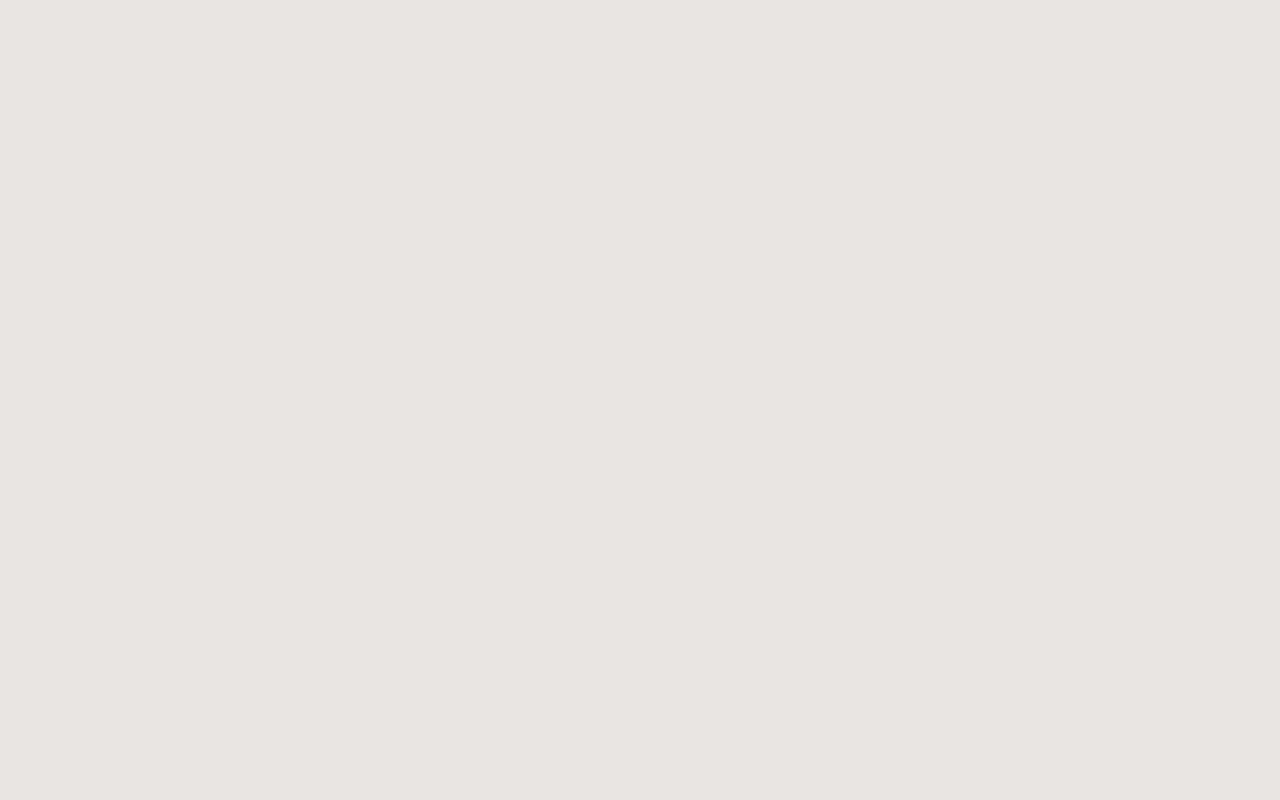
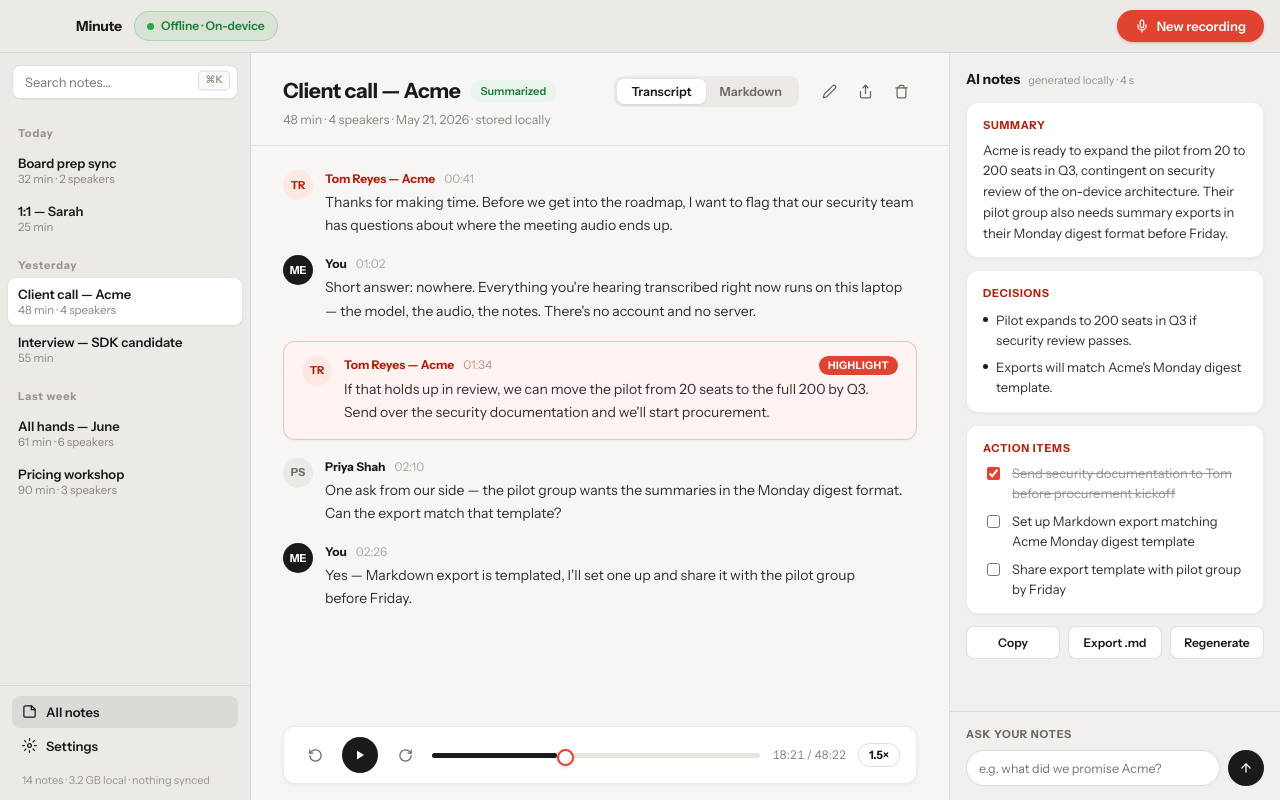
Before and after one commit to mraza007/minute, a React (Vite) app: page / in a window 1280 px wide. Built offline with nearby package versions, Linux system fonts and the light colour scheme.

Commit message:
feat: assemble app shell views

```diff
--- a/src/App.tsx
+++ b/src/App.tsx
@@ -1,3 +1,22 @@
+import { useAppState } from './state/useAppState'
+import { demoNotes } from './data/demo'
+import { TitleBar } from './components/TitleBar'
+import { Sidebar } from './components/Sidebar'
+import { NoteView } from './components/NoteView'
+import { RecordingView } from './components/RecordingView'
+import { SettingsView } from './components/SettingsView'
+
 export default function App() {
-  return null
+  const s = useAppState()
+  return (
+    <div style={{ height: '100vh', minWidth: 1180, display: 'flex', flexDirection: 'column', fontSize: 13.5, lineHeight: 1.5, background: '#f2f0ee' }}>
+      <TitleBar recording={s.view === 'recording'} recTime={s.recTime} onStartRec={s.startRec} />
+      <div style={{ flex: 1, display: 'flex', minHeight: 0 }}>
+        <Sidebar notes={demoNotes} sel={s.sel} onSelect={s.selectNote} view={s.view} onGoNotes={s.goNotes} onGoSettings={s.goSettings} />
+        {s.view === 'notes' && <NoteView state={s} />}
+        {s.view === 'recording' && <RecordingView paused={s.paused} togglePause={s.togglePause} stopRec={s.stopRec} />}
+        {s.view === 'settings' && <SettingsView sttModel={s.sttModel} setSttModel={s.setSttModel} tDel={s.tDel} toggleDel={s.toggleDel} tEnc={s.tEnc} toggleEnc={s.toggleEnc} />}
+      </div>
+    </div>
+  )
 }
--- a/src/components/Waveform.tsx
+++ b/src/components/Waveform.tsx
@@ -1,8 +1,10 @@
+import { memo } from 'react'
+
 interface WaveformProps {
   paused?: boolean
 }
 
-export function Waveform({ paused }: WaveformProps) {
+export const Waveform = memo(function Waveform({ paused }: WaveformProps) {
   return (
     <div
       data-testid="waveform-bars"
@@ -24,4 +26,4 @@ export function Waveform({ paused }: WaveformProps) {
       ))}
     </div>
   )
-}
+})
```
Also changed, not shown: 1 other file (tests, documents, lock files or other folders).
